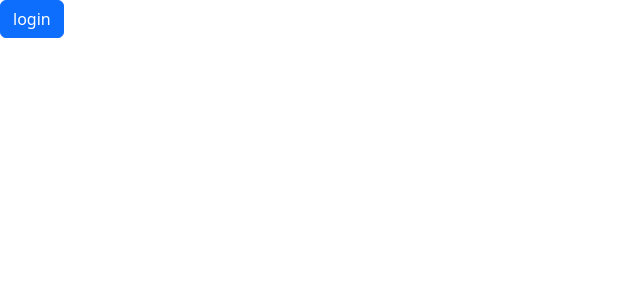
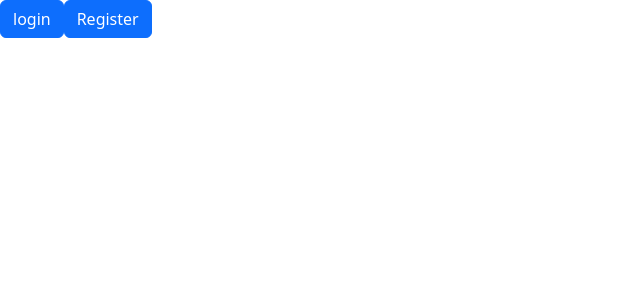
Before and after one commit to AlTheMan/Fullstack-Journal-Frontend, a React (Vite) app: page / in a window 1280 px wide. Shown: the top 300 px of the page, without its empty margins (0-640 px from the left). Built offline with nearby package versions, Linux system fonts and the light colour scheme.

Commit message:
Update HomePage.tsx

```diff
--- a/src/pages/HomePage.tsx
+++ b/src/pages/HomePage.tsx
@@ -3,7 +3,10 @@ import Button from "../components/Button";
 
 const HomePage = () =>{
     return (
-        <div><Button onClick={()=>console.log('clicked')}> login</Button></div>
+        <div>
+            <Button onClick={()=>console.log('clicked')}> login</Button>
+            <Button onClick={()=>console.log('clicked')}> Register</Button>
+        </div>
     )
 }
 
```
